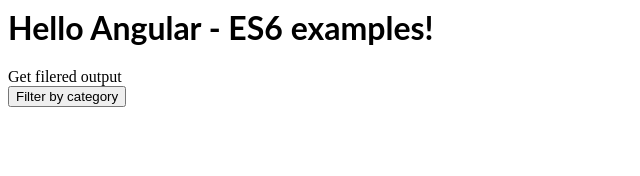
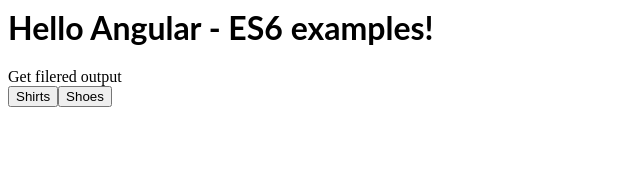
Before and after one commit to sajithahd/angular-es6-examples, an Angular app: page / in a window 1280 px wide. Shown: the top 176 px of the page, without its empty margins (0-640 px from the left). Built offline with nearby package versions, Linux system fonts and the light colour scheme.

Commit message:
1 file modified

```diff
--- a/src/app/hello.component.ts
+++ b/src/app/hello.component.ts
@@ -8,11 +8,12 @@
     <div>
       <label>Get filered output</label>
       <br />
-      <button (click)="filter('Shoes')">Filter by category</button>
+      <button (click)="filter('Shirts')">Shirts</button>
+      <button (click)="filter('Shoes')">Shoes</button>
     </div>
     <div>
       <span *ngFor="let product of filteredProdcuts">
-        {{ product.name }}
+        {{ product.name }},
       </span>
     </div>
   `,
@@ -29,23 +30,25 @@
 
   products: any[] = [
     { name: "Levi's", category: "Shirts" },
-    { name: "Nike", role: "Shoes" },
-    { name: "Tommy hilfiger", role: "Shirts" },
-    { name: "US Polo", role: "Trousers" },
-    { name: "Puma", role: "Shoes" },
-    { name: "Adidas", role: "Shoes" },
-    { name: "Louis", role: "Trousers" }
+    { name: "Nike", category: "Shoes" },
+    { name: "Tommy hilfiger", category: "Shirts" },
+    { name: "US Polo", category: "Trousers" },
+    { name: "Puma", category: "Shoes" },
+    { name: "Adidas", category: "Shoes" },
+    { name: "Louis", category: "Trousers" }
   ];
 
   filteredProdcuts: any[] = [];
 
   filter(category: string) {
-    this.products.filter(pro => {
-      // console.log(pro, category);
-      if (pro.category) {
-        this.filteredProdcuts.push(pro);
-      }
+    // this.products.filter(pro => {
+    //   if (pro.category === category) {
+    //     this.filteredProdcuts.push(pro);
+    //   }
+    // });
+
+    this.filteredProdcuts = this.products.filter(pro => {
+      return pro.category === category;
     });
-    // this.filteredProdcuts.push({ name: "Louis", role: "Trousers" });
   }
 }
```
